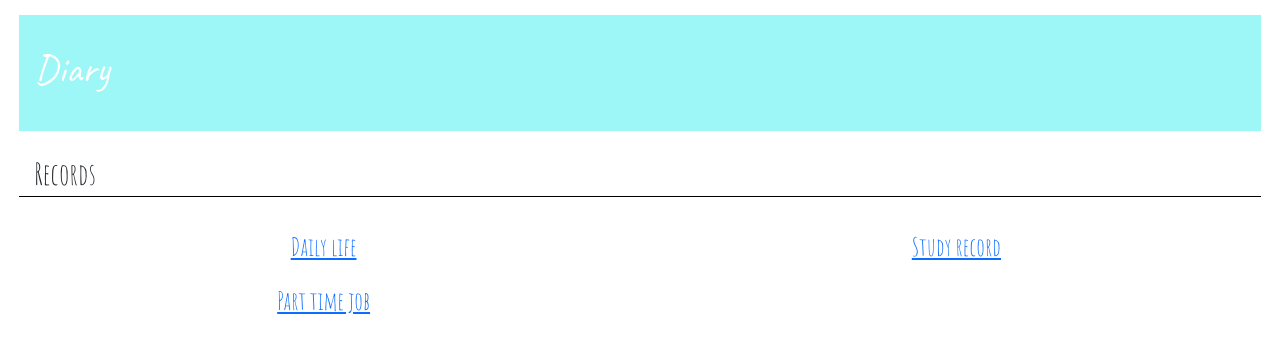
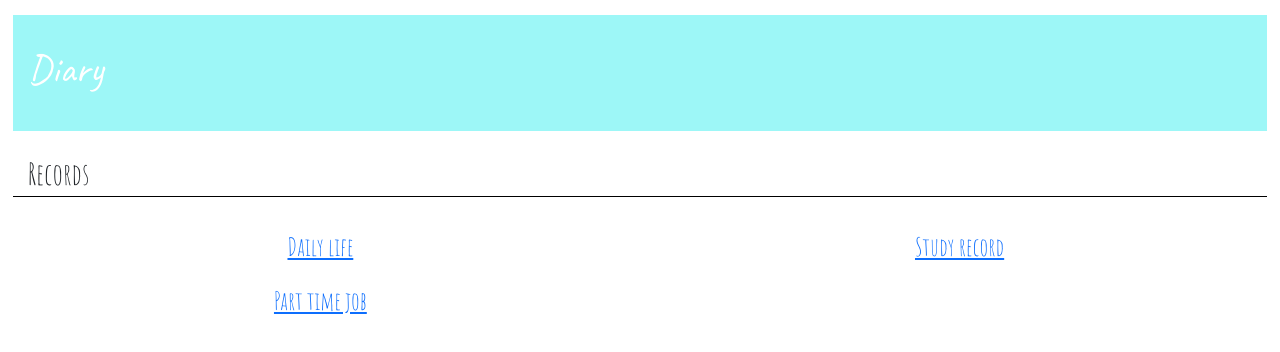
Before and after one commit to Garden-of-Eden-pattern/Diary, a plain HTML site: page index.html in a window 1280 px wide. Shown: the top 352 px of the page. Drawn offline with nearby package versions, Linux system fonts and the light colour scheme.

Commit message:
hardly changed

```diff
--- a/index.html
+++ b/index.html
@@ -10,7 +10,7 @@
         <link href="https://cdn.jsdelivr.net/npm/bootstrap@5.0.2/dist/css/bootstrap.min.css" rel="stylesheet" integrity="sha384-EVSTQN3/azprG1Anm3QDgpJLIm9Nao0Yz1ztcQTwFspd3yD65VohhpuuCOmLASjC" crossorigin="anonymous">
         <style>
             .container-fluid{
-                width:97%;
+                width:98%;
                 padding:0px;
             }
         </style>
--- a/stylesheet.css
+++ b/stylesheet.css
@@ -14,7 +14,6 @@ header{
     font-size:40px;
     font-family:'Caveat', cursive;
 }
-
 .list{
     font-size:25px;
     text-align:center;
@@ -27,6 +26,3 @@ header{
     padding-left:15px;
     margin-bottom:15px;
 }
-body{
-    height:2000px;
-}
```
